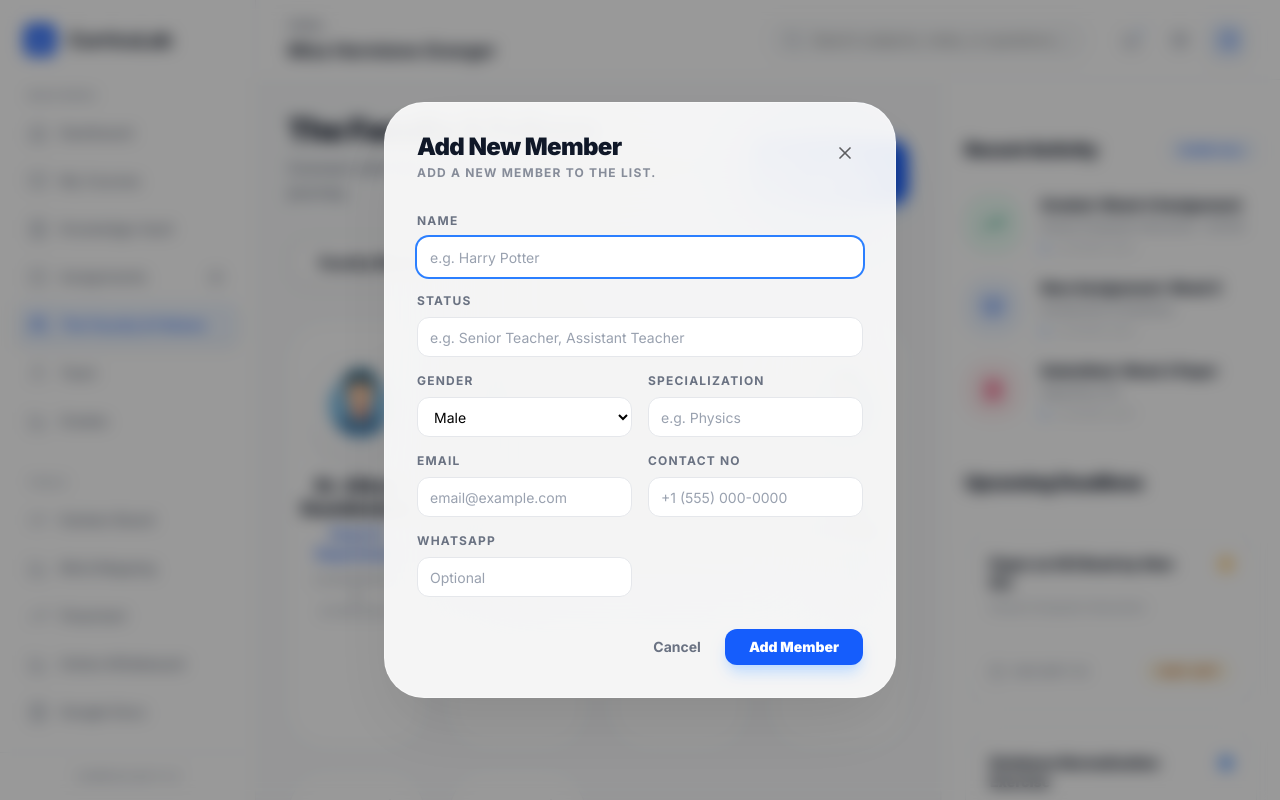
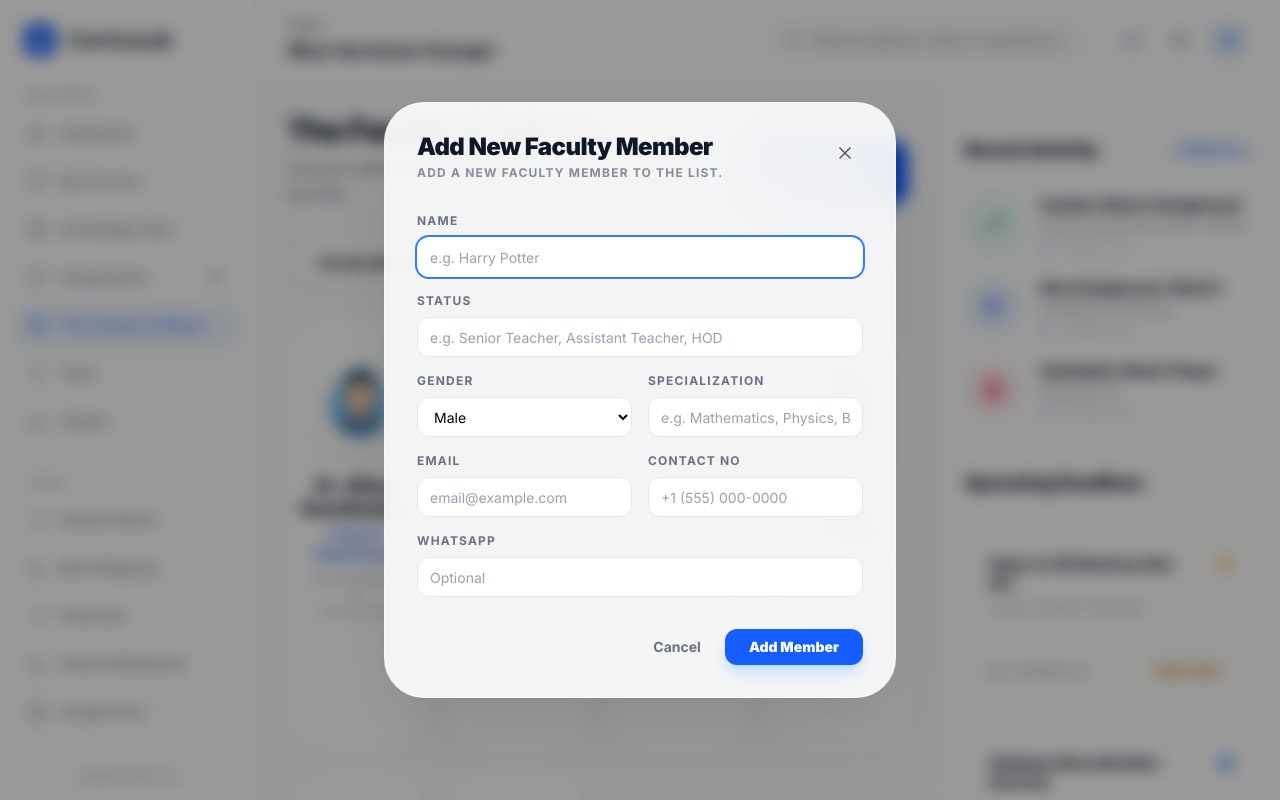
Before and after one commit to Harry-0402/CurricuLab, a Next.js app: page /faculty-fellows in a window 1280 px wide. Both pictures are taken after a click on the button "Add Member". Built offline with nearby package versions, Linux system fonts and the light colour scheme.

Commit message:
feat: make add/edit member form context-aware for status and specialization

```diff
--- a/components/web/FacultyFellowsContent.tsx
+++ b/components/web/FacultyFellowsContent.tsx
@@ -334,9 +334,17 @@ export function FacultyFellowsContent() {
                 <Dialog open={isFormOpen} onOpenChange={setIsFormOpen}>
                     <DialogContent className="sm:max-w-lg">
                         <DialogHeader>
-                            <DialogTitle>{editingPerson ? 'Edit Member' : 'Add New Member'}</DialogTitle>
+                            <DialogTitle>
+                                {editingPerson
+                                    ? `Edit ${activeTab === 'faculty' ? 'Faculty Member' : 'Fellow/Scholar'}`
+                                    : `Add New ${activeTab === 'faculty' ? 'Faculty Member' : 'Fellow/Scholar'}`
+                                }
+                            </DialogTitle>
                             <DialogDescription>
-                                {editingPerson ? 'Update the details for this member.' : 'Add a new member to the list.'}
+                                {editingPerson
+                                    ? 'Update the details for this member.'
+                                    : `Add a new ${activeTab === 'faculty' ? 'faculty member' : 'scholar'} to the list.`
+                                }
                             </DialogDescription>
                         </DialogHeader>
                         <div className="grid gap-4 py-4">
@@ -353,7 +361,7 @@ export function FacultyFellowsContent() {
                                 <label className="text-xs font-bold uppercase tracking-widest text-gray-500">Status</label>
                                 <input
                                     className="flex h-10 w-full rounded-xl border border-gray-200 bg-white px-3 py-2 text-sm placeholder:text-gray-400 focus:outline-none focus:ring-2 focus:ring-blue-500 focus:border-transparent"
-                                    placeholder="e.g. Senior Teacher, Assistant Teacher"
+                                    placeholder={activeTab === 'faculty' ? "e.g. Senior Teacher, Assistant Teacher, HOD" : "e.g. Senior Scholar, Research Fellow, Student"}
                                     value={formData.status || ''}
                                     onChange={(e) => setFormData(prev => ({ ...prev, status: e.target.value }))}
                                 />
@@ -374,7 +382,7 @@ export function FacultyFellowsContent() {
                                     <label className="text-xs font-bold uppercase tracking-widest text-gray-500">Specialization</label>
                                     <input
                                         className="flex h-10 w-full rounded-xl border border-gray-200 bg-white px-3 py-2 text-sm placeholder:text-gray-400 focus:outline-none focus:ring-2 focus:ring-blue-500 focus:border-transparent"
-                                        placeholder="e.g. Physics"
+                                        placeholder={activeTab === 'faculty' ? "e.g. Mathematics, Physics, Bio" : "e.g. Computer Science, Arts, Commerce"}
                                         value={formData.specialization || ''}
                                         onChange={(e) => setFormData(prev => ({ ...prev, specialization: e.target.value }))}
                                     />
@@ -399,6 +407,7 @@ export function FacultyFellowsContent() {
                                         onChange={(e) => setFormData(prev => ({ ...prev, contactNo: e.target.value }))}
                                     />
                                 </div>
+                            </div>
                             <div className="grid gap-2">
                                 <label className="text-xs font-bold uppercase tracking-widest text-gray-500">WhatsApp</label>
                                 <input
@@ -407,7 +416,6 @@ export function FacultyFellowsContent() {
                                     value={formData.whatsappNo || ''}
                                     onChange={(e) => setFormData(prev => ({ ...prev, whatsappNo: e.target.value }))}
                                 />
-                                </div>
                             </div>
                         </div>
                         <DialogFooter>
```
Lines whose indentation alone changed are shown as unchanged.
